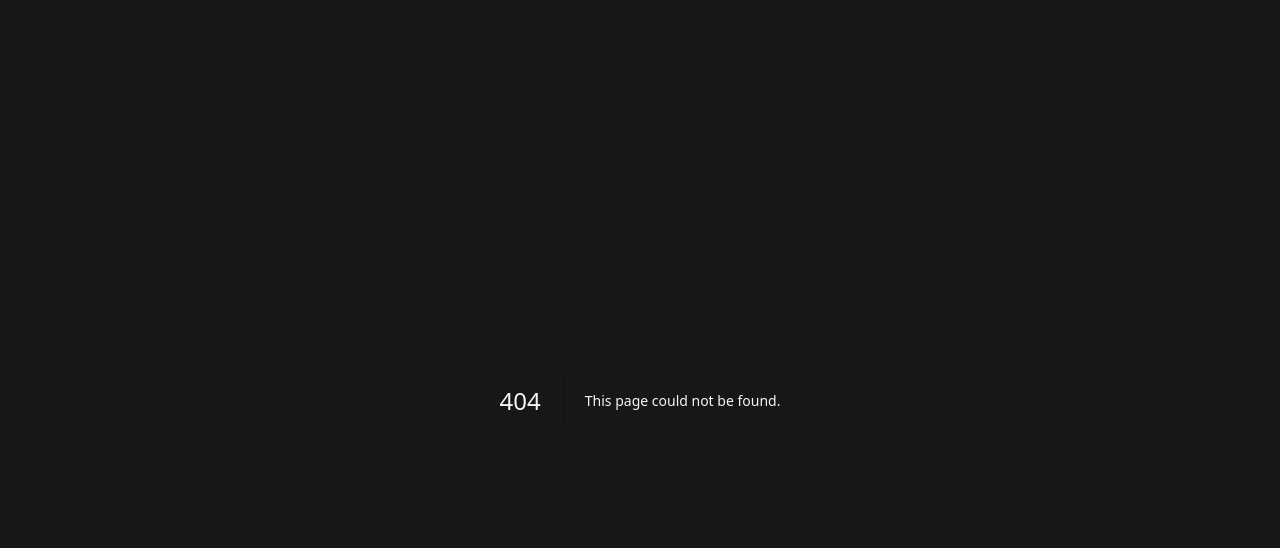
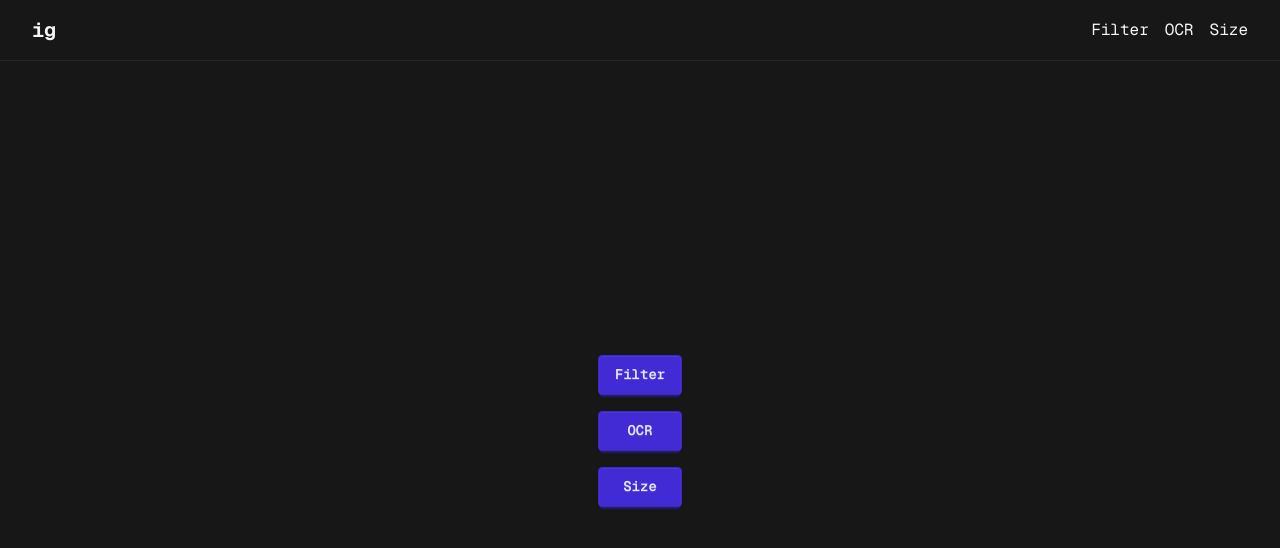
Before and after one commit to hieudoanm/instasize, a Next.js app in the folder packages/app/: page /app in a window 1280 px wide. Before the commit this address had no page. Shown: the top 548 px of the page. Built offline with nearby package versions, Linux system fonts and the light colour scheme.

Commit message:
add app page

```diff
--- /dev/null
+++ b/packages/app/src/pages/app/index.tsx
@@ -0,0 +1,34 @@
+import { Divider } from '@ig/components/Divider';
+import { Navbar } from '@ig/components/Navbar';
+import { NextPage } from 'next';
+import Link from 'next/link';
+
+const AppPage: NextPage = () => {
+  return (
+    <div className="h-screen w-screen">
+      <div className="flex h-screen w-screen flex-col">
+        <Navbar />
+        <Divider />
+        <div className="flex h-full grow items-center justify-center">
+          <div className="flex flex-col gap-4">
+            {[
+              { id: 'filter', href: '/filter', name: 'Filter' },
+              { id: 'ocr', href: '/ocr', name: 'OCR' },
+              { id: 'size', href: '/size', name: 'Size' },
+            ].map(({ id, href, name }) => {
+              return (
+                <Link key={id} href={href}>
+                  <button className="btn btn-primary w-full" type="button">
+                    {name}
+                  </button>
+                </Link>
+              );
+            })}
+          </div>
+        </div>
+      </div>
+    </div>
+  );
+};
+
+export default AppPage;
```
Also changed, not shown: 11 other files (tests, documents, lock files or other folders).
